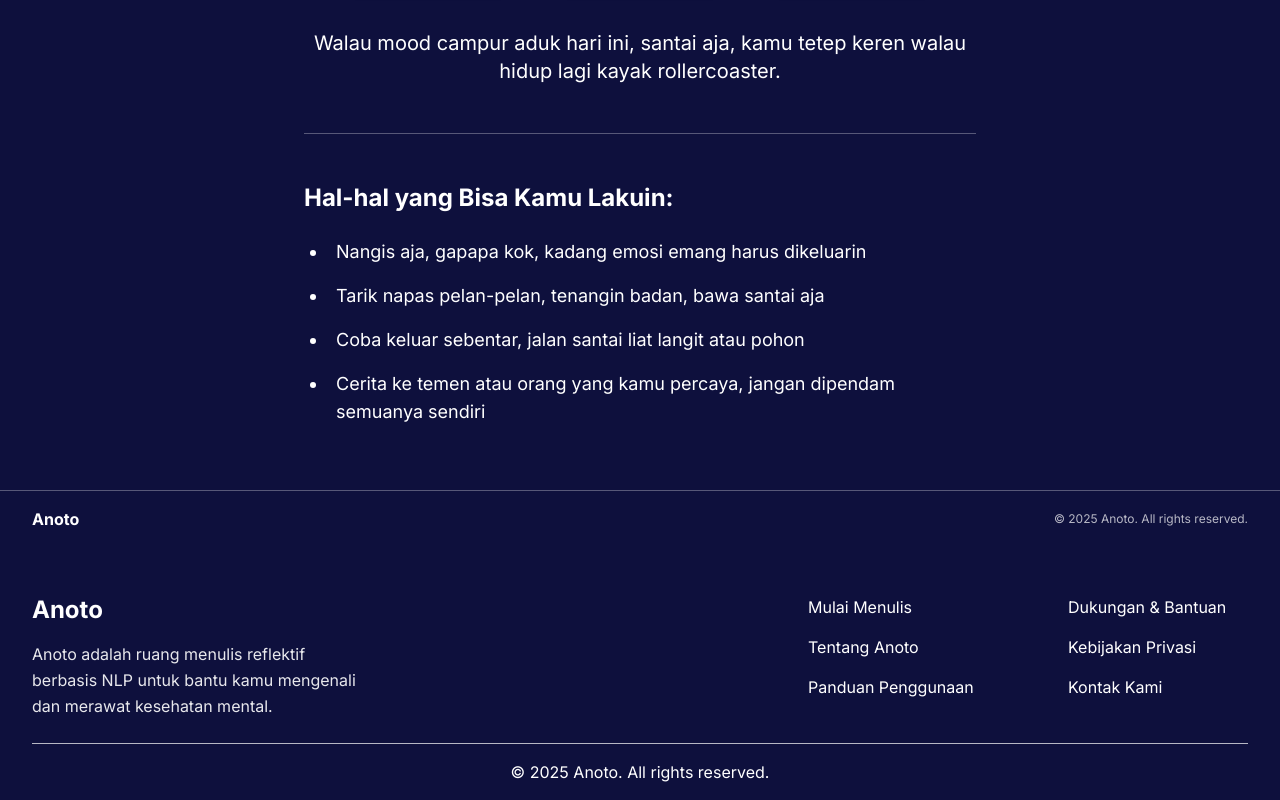
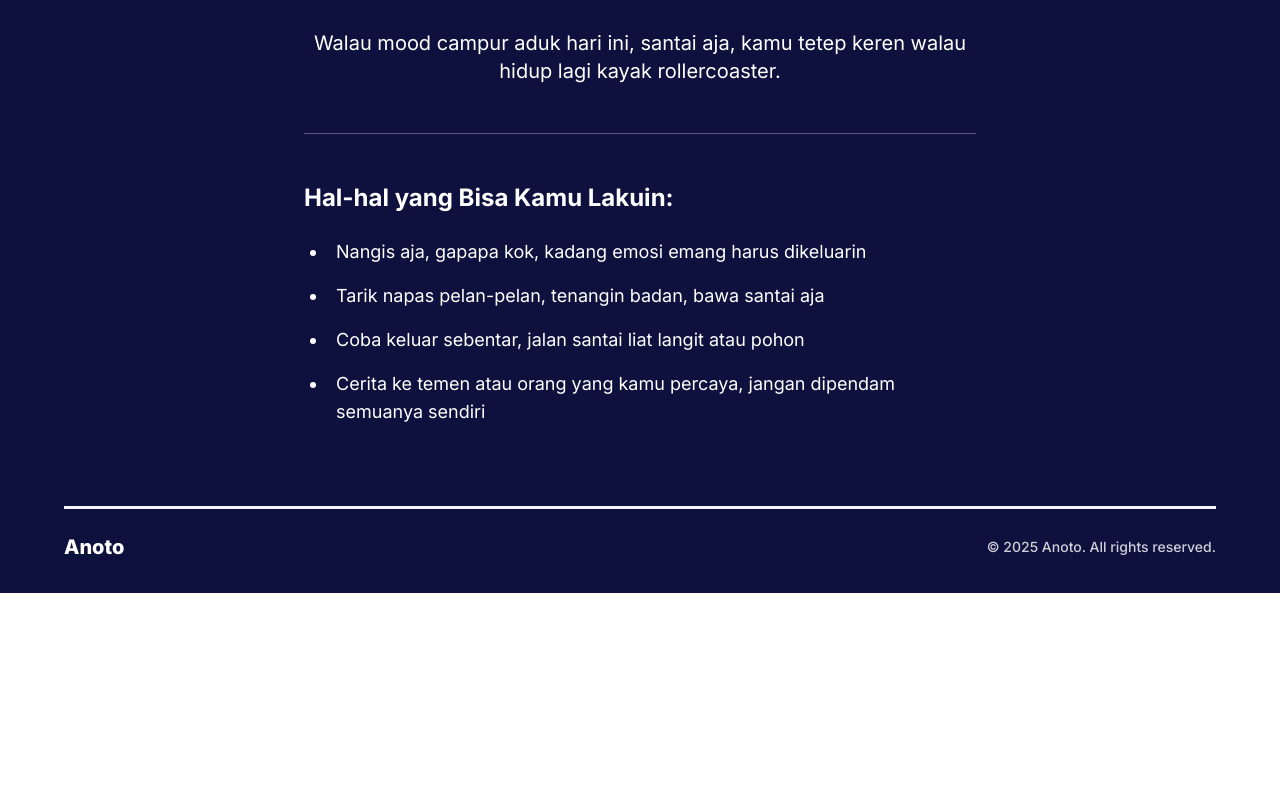
Before and after one commit to CP-Team-DBS/anoto-frontend, a Next.js app: page /journal/insight in a window 1280 px wide. Shown: the part 563-1363 px from the top of the page. After the commit the page ends 1156 px from the top, so only its background shows below. Built offline with nearby package versions, Linux system fonts and the light colour scheme.

Commit message:
feat: add TestFooter component and update references in insight journal and test components

```diff
--- a/src/components/conditional-footer.tsx
+++ b/src/components/conditional-footer.tsx
@@ -6,7 +6,7 @@ import Footer from './footer';
 export default function ConditionalFooter() {
   const pathname = usePathname();
 
-  const testRoutes = ['/test/form', '/test/insight'];
+  const testRoutes = ['/test/form', '/test/insight', '/journal/insight'];
   const isTestRoute = testRoutes.some(route =>
     pathname === route || pathname.startsWith(route)
   );
--- a/src/components/journal/insight-journal.tsx
+++ b/src/components/journal/insight-journal.tsx
@@ -1,6 +1,7 @@
 import Container from "@/components/ui/container";
 import Link from "next/link";
 import { Card } from "@/components/ui/card";
+import TestFooter from "@/components/test-footer";
 
 
 interface Emotion {
@@ -114,13 +115,8 @@ export default function InsightPage() {
         <SuggestionsList suggestions={insights.suggestions} />
       </Container>
 
-      {/* Custom Footer */}
-      <div className="bg-[#0E103D] text-white pt-4 pb-8 font-sans border-t border-white/30">
-        <Container className="flex flex-col md:flex-row justify-between items-center text-sm">
-          <div className="font-bold text-base" style={{ fontFamily: 'Inter' }}>Anoto</div>
-          <div className="mt-2 md:mt-0 text-white/70 text-xs">© 2025 Anoto. All rights reserved.</div>
-        </Container>
-      </div>
+      {/* Test Footer */}
+      <TestFooter />
     </div>
   );
 }
```
Also changed, not shown: src/components/test/form-test.tsx (+1 -1 lines), src/components/test/insight-test.tsx (+1 -1 lines), src/components/test-footer.tsx (renamed from src/components/test/test-footer.tsx).
